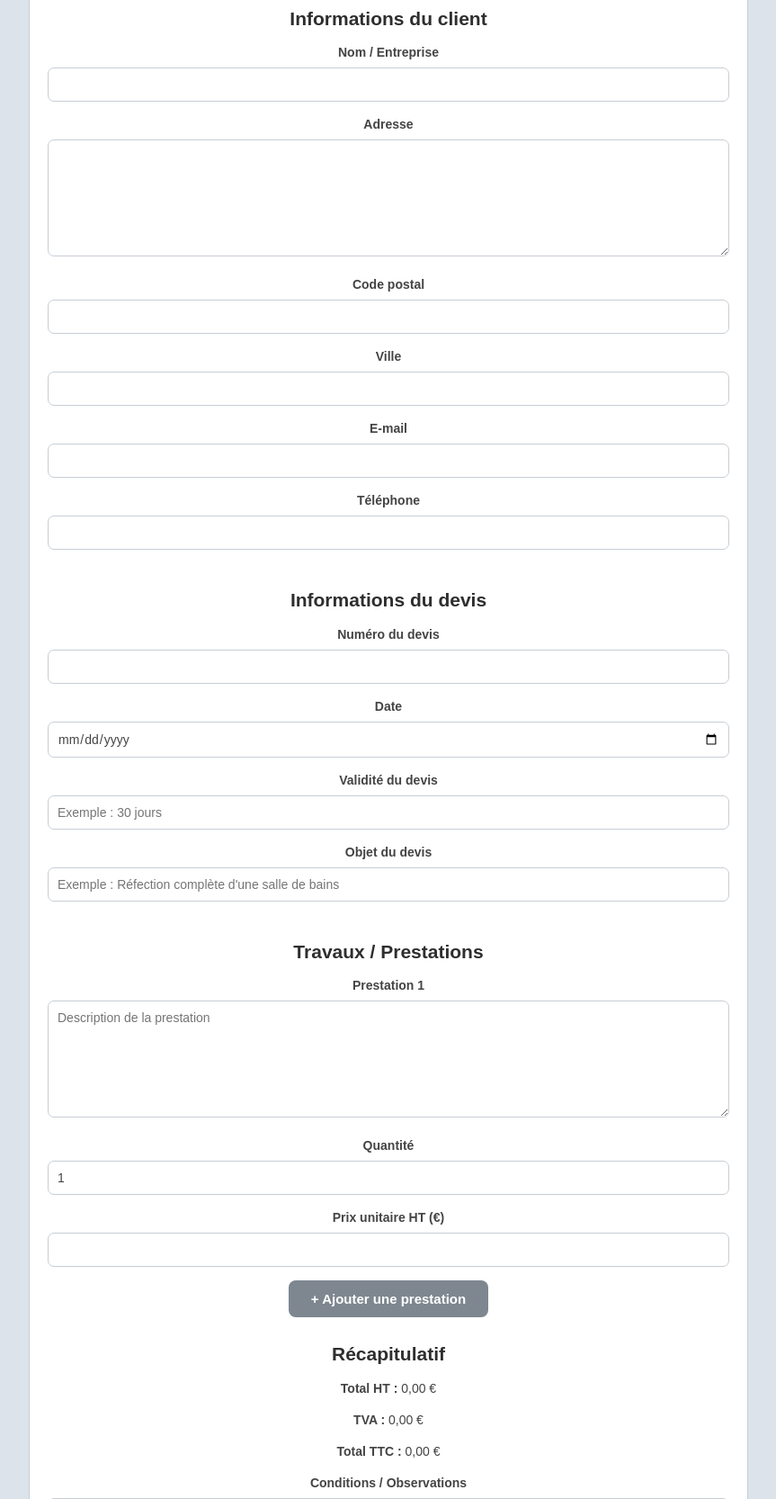
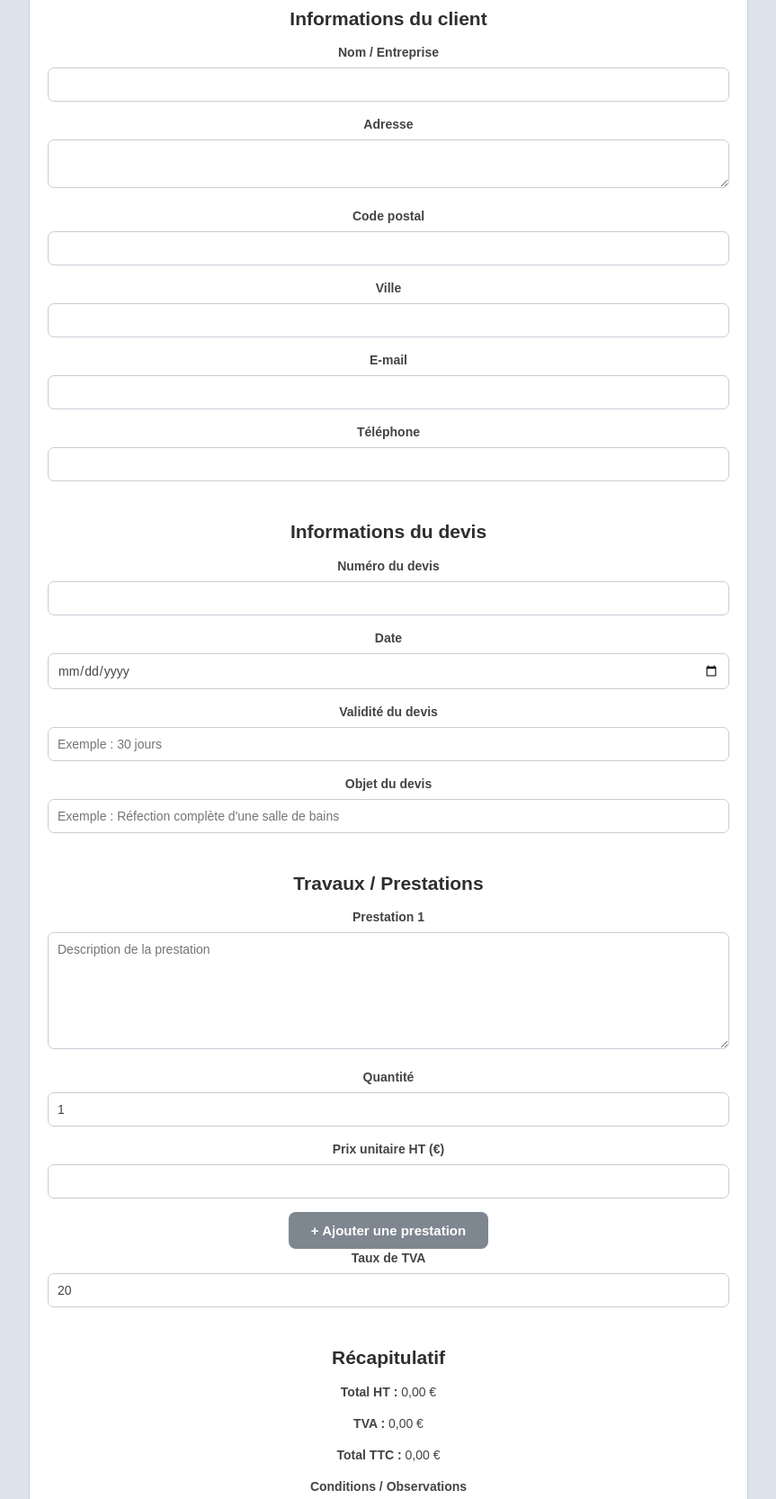
Before and after one commit to MSEDIT-1304/MON-VOISIN-ARTISAN, a Flask app: template templates/devis.html in a window 1280 px wide. Shown: the part 502-2168 px from the top of the page at 90% size, without its empty margins (208-1071 px from the left). Run offline with Flask 3, Linux system fonts and the light colour scheme; the template is opened without the code that fills it, so the values that code supplies are empty.

Commit message:
Update devis.html

```diff
--- a/templates/devis.html
+++ b/templates/devis.html
@@ -57,7 +57,8 @@ Devis - Mon Voisin Artisan
         <textarea
             id="client_adresse"
             name="client_adresse"
-            rows="3"
+            rows="2"
+            style="min-height:50px; resize:vertical;"
             required
         >{{ request.form.get('client_adresse', '') }}</textarea>
 
@@ -287,7 +288,25 @@ Devis - Mon Voisin Artisan
                 step="0.01"
             >
         </div>
+        <label for="taux_tva">Taux de TVA</label>
 
+    <input
+        type="number"
+        id="taux_tva"
+        name="taux_tva"
+        value="{{ request.form.get('taux_tva', '20') }}"
+        min="0"
+        max="100"
+        step="0.1"
+        list="taux-tva-options"
+    >
+
+    <datalist id="taux-tva-options">
+        <option value="5.5">
+        <option value="10">
+        <option value="12.5">
+        <option value="20">
+    </datalist>
         <h2>Récapitulatif</h2>
 
         <p>
@@ -340,10 +359,12 @@ function calculerTotaux() {
         totalHT += quantite * prix;
     }
 
-    const tauxTVA = 20;
+    const tauxTVA = parseFloat(
+    document.getElementById("taux_tva")?.value || 20
+    );
+
     const montantTVA = totalHT * tauxTVA / 100;
     const totalTTC = totalHT + montantTVA;
-
     document.getElementById("total-ht").textContent =
         totalHT.toFixed(2).replace(".", ",") + " €";
 
@@ -374,7 +395,11 @@ document.addEventListener("DOMContentLoaded", function () {
             prix.addEventListener("input", calculerTotaux);
         }
     }
+    const tauxTVAInput = document.getElementById("taux_tva");
 
+    if (tauxTVAInput) {
+        tauxTVAInput.addEventListener("input", calculerTotaux);
+    }
 
     /* -------------------------------------------------
        AJOUT PROGRESSIF DES PRESTATIONS
```
